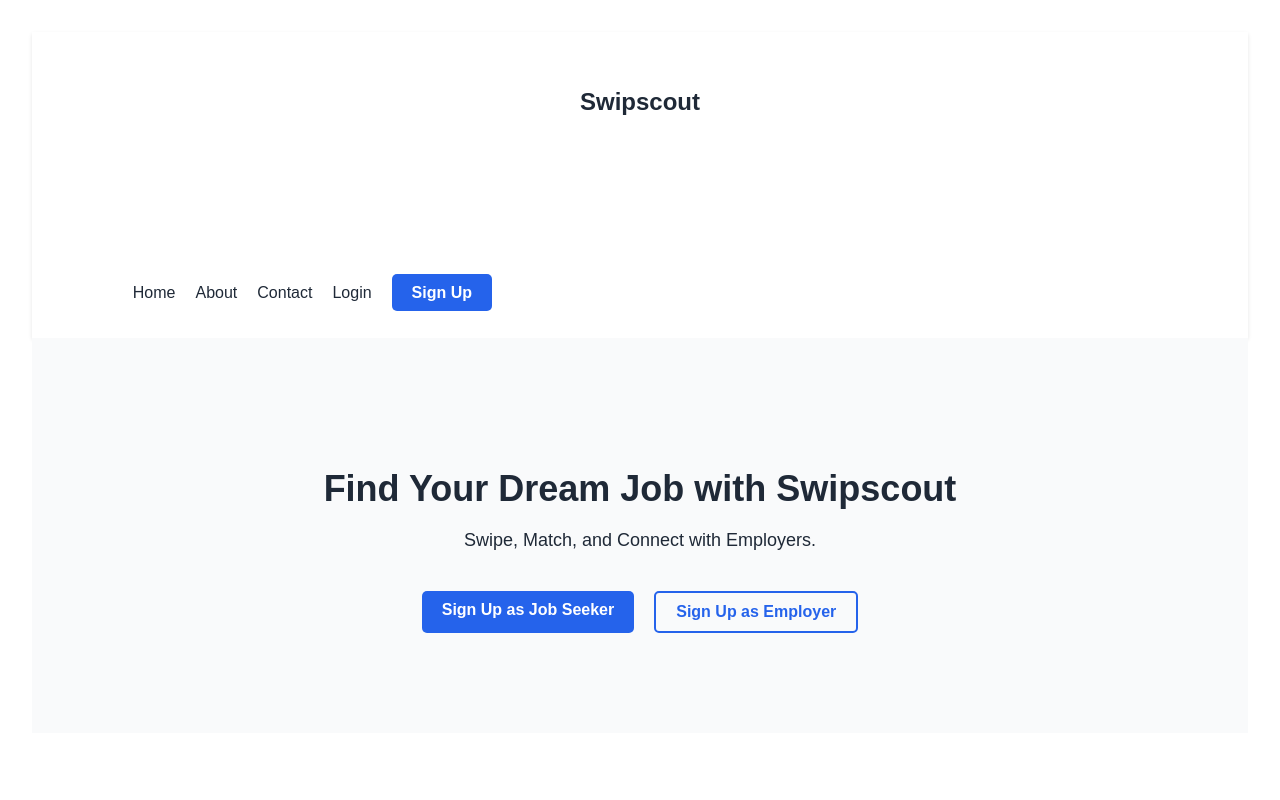
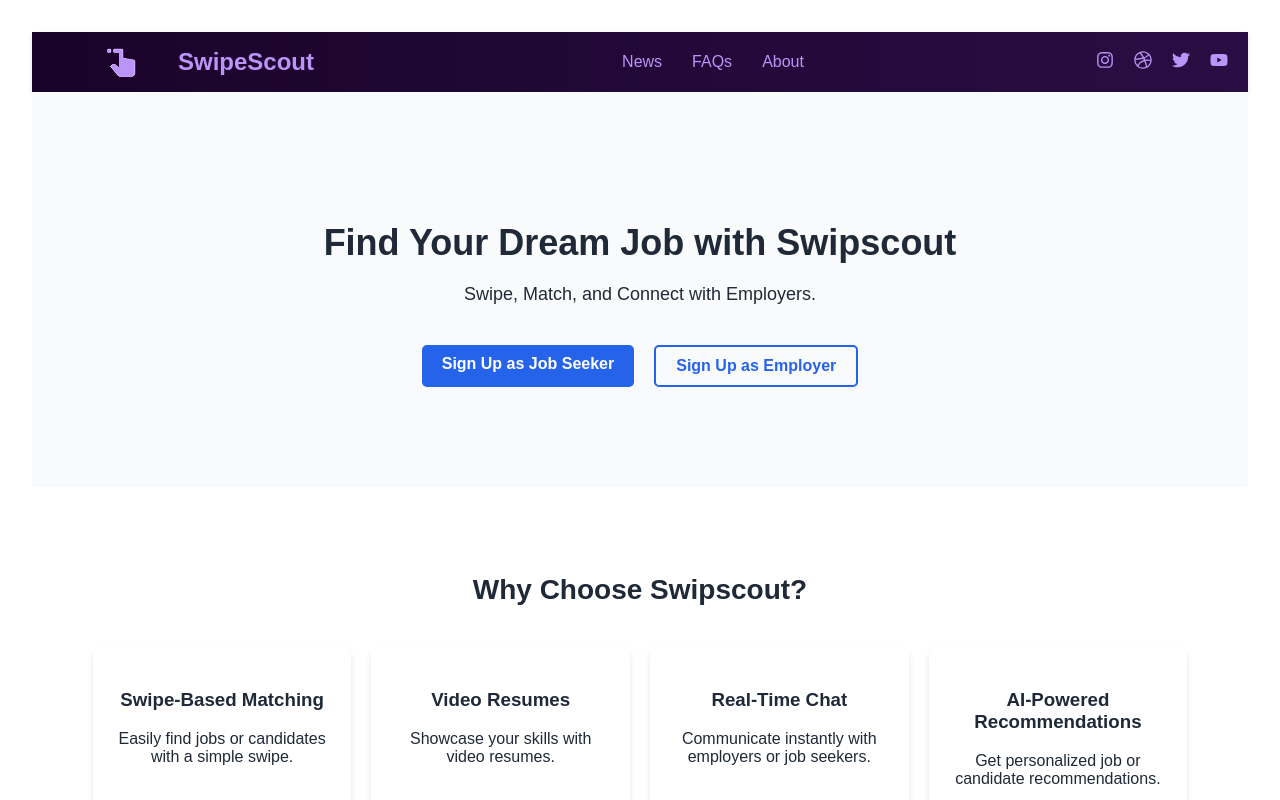
Before and after one commit to Voltamon/Swipescout, a React (Vite) app: page /#/ in a window 1280 px wide. Shown: the top 800 px of the page. Built offline with nearby package versions, Linux system fonts and the light colour scheme.

Commit message:
noura-header

```diff
--- /dev/null
+++ b/src/components/Header3/Header3.css
@@ -0,0 +1,36 @@
+.header {
+  display: flex;
+  justify-content: space-between;
+  align-items: center;
+  padding: 0;
+  margin: 0;
+  background: linear-gradient(to right, #1a032a, #290e44);
+  color: #b995f8;
+  height: 60px;
+}
+.logo {
+  display: flex;
+  gap: 2px;
+  justify-content: center;
+  align-items: center;
+}
+.nav a {
+  text-decoration: none;
+  margin: 0 15px;
+  font-size: 16px;
+}
+.nav a:hover {
+  text-decoration: underline;
+}
+.social-icons a svg {
+  color: #b995f8;
+  font-size: 18px;
+}
+.social-icons {
+  margin: 0 10px;
+  font-size: 18px;
+}
+.logo img {
+  width: 36px;
+  height: 36px;
+}
--- /dev/null
+++ b/src/components/Header3/Header3.jsx
@@ -0,0 +1,36 @@
+import React from "react";
+import logo from "../../assets/logo.png";
+import { FaInstagram, FaYoutube, FaTwitter, FaDribbble } from "react-icons/fa";
+import "./Header3.css";
+
+const Header3 = () => {
+  return (
+    <header className="header">
+      <div className="logo">
+        <img src={logo} alt="Logo" className="logo" />
+        <p>SwipeScout</p>
+      </div>
+      <nav className="nav">
+        <a href="#">News</a>
+        <a href="#">FAQs</a>
+        <a href="#">About</a>
+      </nav>
+      <div className="social-icons">
+        <a href="#">
+          <FaInstagram />
+        </a>
+        <a href="#">
+          <FaDribbble />
+        </a>
+        <a href="#">
+          <FaTwitter />
+        </a>
+        <a href="#">
+          <FaYoutube />
+        </a>
+      </div>
+    </header>
+  );
+};
+
+export default Header3;
--- a/src/pages/LandingPage.jsx
+++ b/src/pages/LandingPage.jsx
@@ -1,5 +1,5 @@
 import React from "react";
-import Header from "../components/Header";
+import Header from "../components/Header3/Header3";
 import Footer from "../components/Footer";
 import FeatureCard from "../components/FeatureCard";
 import TestimonialCard from "../components/TestimonialCard";
```
Also changed, not shown: src/assets/logo.png (renamed from src/assets/Swipe-Right-Gesture.png).
